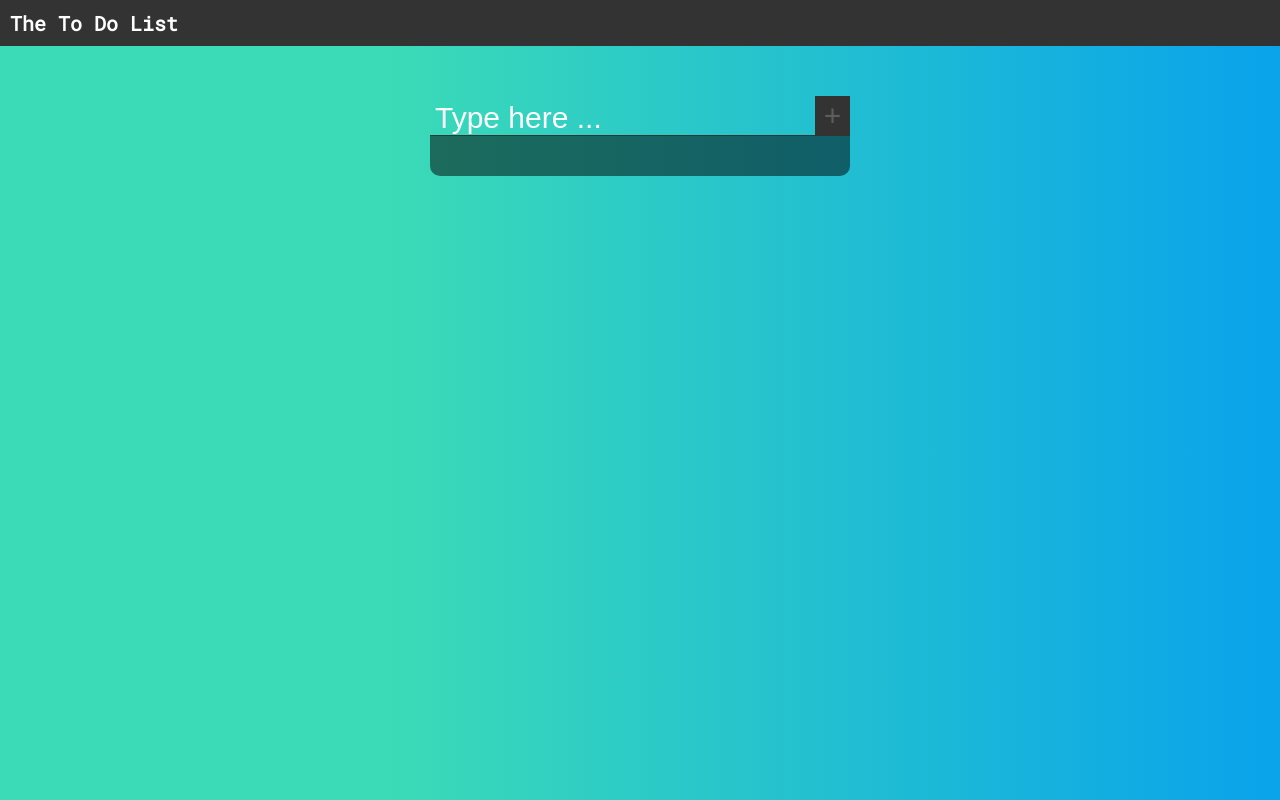
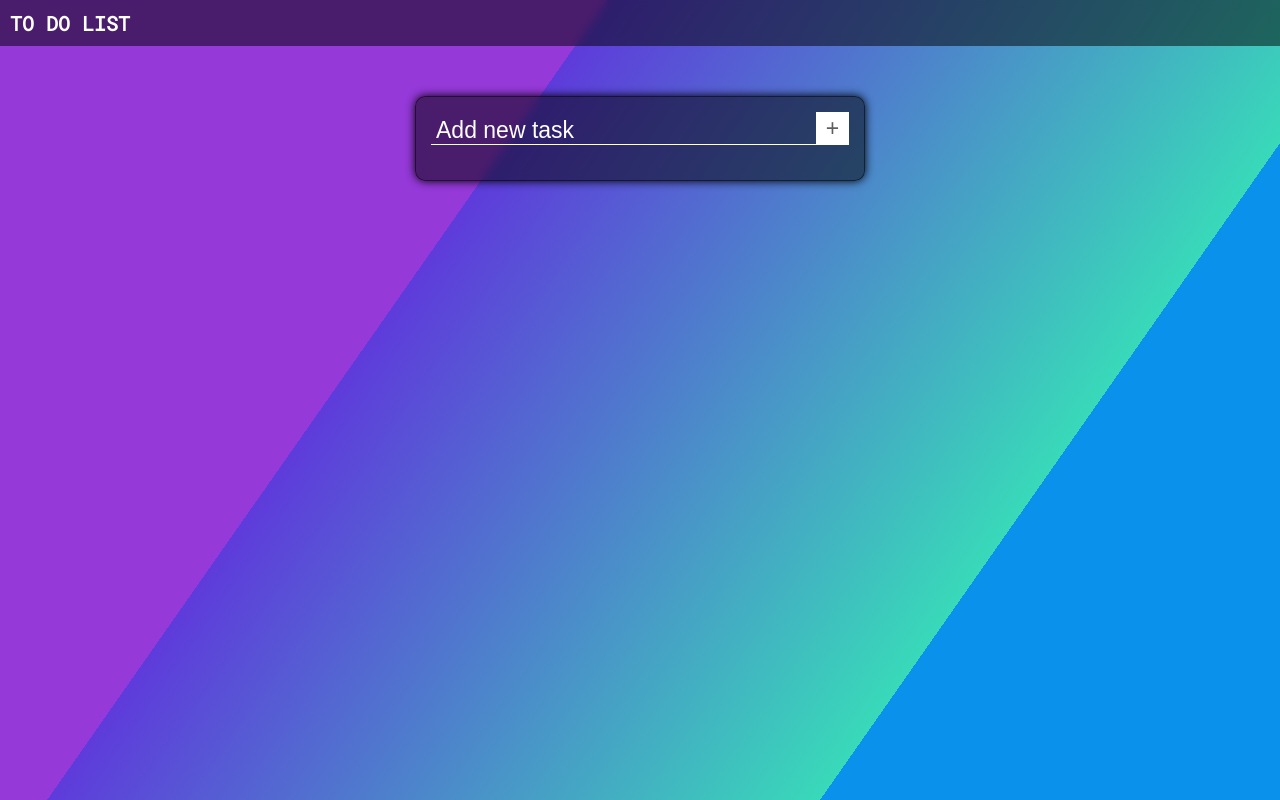
Before and after one commit to Criiis/ToDoWebPage, a website: page index.html in a window 1280 px wide. Drawn offline with Linux system fonts and the light colour scheme.

Commit message:
restyling

```diff
--- a/index.html
+++ b/index.html
@@ -11,7 +11,7 @@
 <body>
 
     <header>
-        <h1>The To Do List</h1>
+        <h1>TO DO LIST</h1>
     </header>
 
 
@@ -20,12 +20,12 @@
         <div class="inner">
 
         <form>
-            <input type="text" id="to-do" name="toDo" placeholder="Type here ...">
+            <input type="text" id="to-do" name="toDo" placeholder="Add new task">
             <button class="add-btn btn btn-primary" type="button">+</button>
         </form>
 
         <ul class="to-do-list">
-            <span class="error">Please fill the text box above.</span>
+            <span class="error">*Please fill the text box above.</span>
         </ul>
 
         </div>
--- a/styles/_form.scss
+++ b/styles/_form.scss
@@ -6,13 +6,13 @@ form {
 
 
     input[type=text] {
-        width: calc(100% - 35px);
+        width: calc(100% - 33px);
         appearance: none;
         border: none;
         background-color: transparent;
-        border-bottom: 1px solid $darkColor;
+        border-bottom: 1px solid white;
         margin: 0;
-        font-size: 30px;
+        font-size: 23px;
         border-radius: 0;
         outline: none;
         padding: 5px 5px 0px 5px;
@@ -29,19 +29,19 @@ form {
 
     .btn {
         appearance: none;
-        font-size: 30px;
+        font-size: 23px;
         margin: 0;
         padding: 0;
         border: none;
         cursor: pointer;
         text-align: center;
         &.btn-primary {
-            background-color: $darkColor;
+            background-color: white;
             color: $iconColor;
-            width: 35px;
+            width: 33px;
             transition: color 0.2s ease-in-out;
             &:hover {
-                color:#58edb3;
+                color:$darkColor;
             }
         }
         &:focus {
--- a/styles/_header.scss
+++ b/styles/_header.scss
@@ -1,6 +1,7 @@
 header {
-    background: $darkColor;
+    background: $darkTransparent;
     padding: 10px;
+    backdrop-filter: blur(5px);
     h1 {
         margin: 0;
         font-size: 20px;
--- a/styles/_list.scss
+++ b/styles/_list.scss
@@ -1,9 +1,6 @@
 ul.to-do-list {
-    padding: 20px 10px;
+    padding: 10px 5px;
     margin: 0;
-    background-color: rgba(0,0,0,0.5);
-    border-bottom-right-radius: 10px;
-    border-bottom-left-radius: 10px;
     list-style: none;
     position: relative;
     .error {
@@ -21,28 +18,38 @@ ul.to-do-list {
         display: flex;
         justify-content: space-between;
         align-items: center;
-        margin: 7px 0;
+        margin: 10px 0;
+        background-color: rgba(0, 0, 0, 0.5);
+        box-shadow: 0px 0px 5px -1px #000000;
+        padding: 10px;
+        border-radius: 5px;
         li {
             width: 78%;
-            font-size: 18px;
+            font-size: 16px;
             word-break: break-all;
             &:focus {
                 outline: 0;
-                border-bottom: 1px solid $darkColor;
+                border-bottom: 1px solid white;
             }
         }
         i {
-            font-size: 30px;
+            font-size: 20px;
             width: 10%;
-            text-align: center;
+            text-align: right;
             height: auto;
             transition: all 0.2s ease-in-out;
             &:hover {
-                color: $darkColor;
+                color: $iconColor;
             }
             &#editable {
                 color: $gradientOneColor2;
             }
+
+            &.fa-trash {
+                &:hover {
+                    color: #bf4545;
+                }
+            }
         }
     }
 }
--- a/styles/_variables.scss
+++ b/styles/_variables.scss
@@ -3,3 +3,8 @@ $iconColor: #5d5d5d;
 
 $gradientOneColor1: rgba(9,163,235,1);
 $gradientOneColor2: rgba(59,219,183,1);
+
+$darkTransparent: rgba(0,0,0,0.5);
+
+
+$gradientColor: linear-gradient(125deg, rgba(149,57,217,0.9995185574229691) 33%, rgba(94,59,219,1) 33%, rgba(57,217,185,1) 75%, rgba(9,145,235,1) 75%);
--- a/styles/style.scss
+++ b/styles/style.scss
@@ -6,7 +6,9 @@ body {
 	padding: 0;
 	color: white;
 	font-family: 'Roboto Mono', monospace;
-	background: linear-gradient(90deg, $gradientOneColor2 30%, $gradientOneColor1 100%);
+	background: $gradientColor;
+	min-width: 100vw;
+	min-height: 100vh;
 	* {
 		box-sizing: border-box;
 	}
@@ -20,10 +22,16 @@ body {
 	align-content: center;
 	margin-top: 50px;
 	margin-bottom: 50px;
+	padding: 0 10px;
 	.inner {
+		backdrop-filter: blur(5px);
 		max-width: 450px;
 		width: 100%;
-		padding: 0 15px;
+		padding: 15px;
+		background-color: $darkTransparent;
+		border: 1px solid $darkTransparent;
+		box-shadow: 0px 0px 10px 0px #000000;
+		border-radius: 10px;
 	}
 }
 
```
Also changed, not shown: build/css/style.css.
